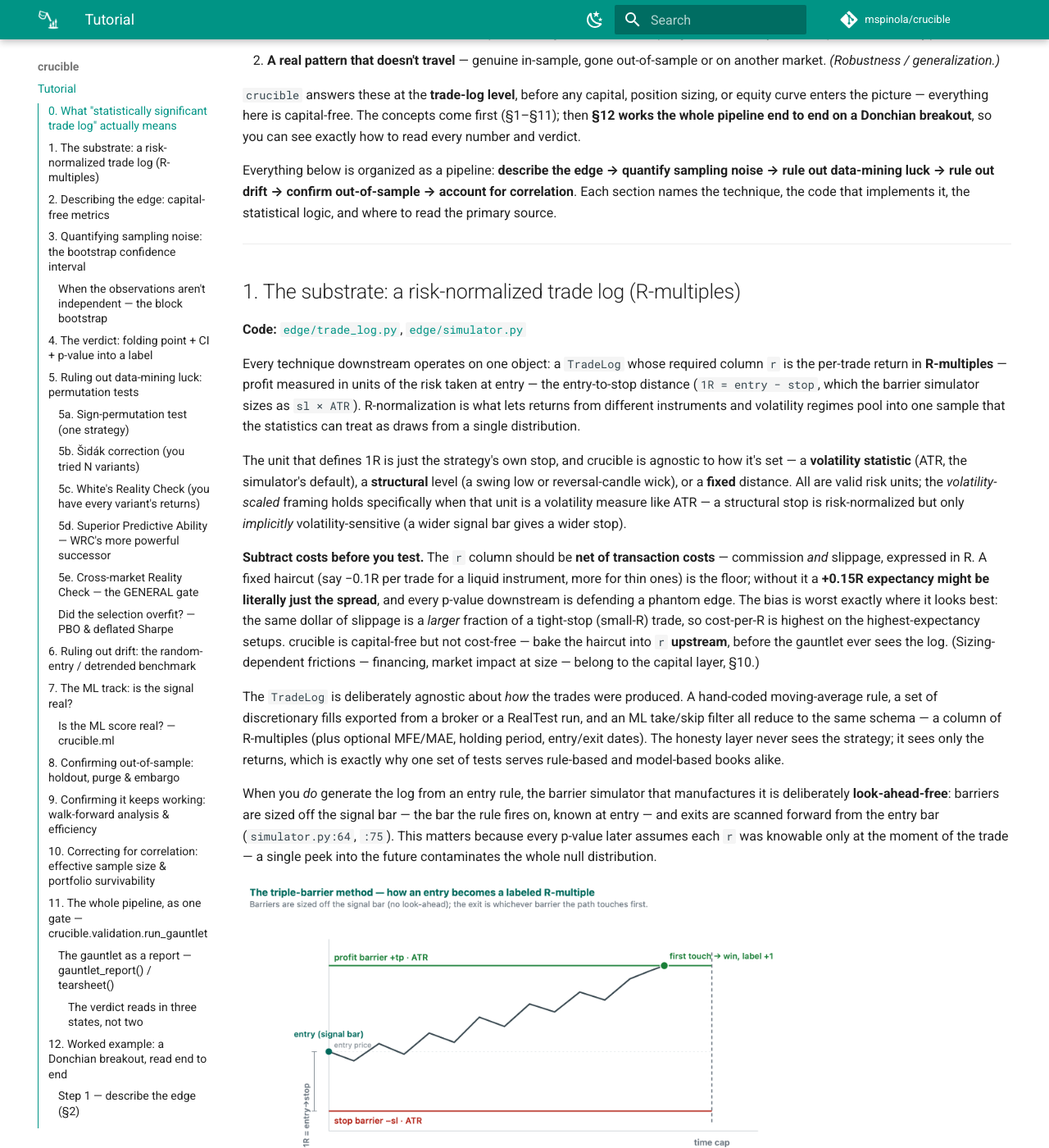
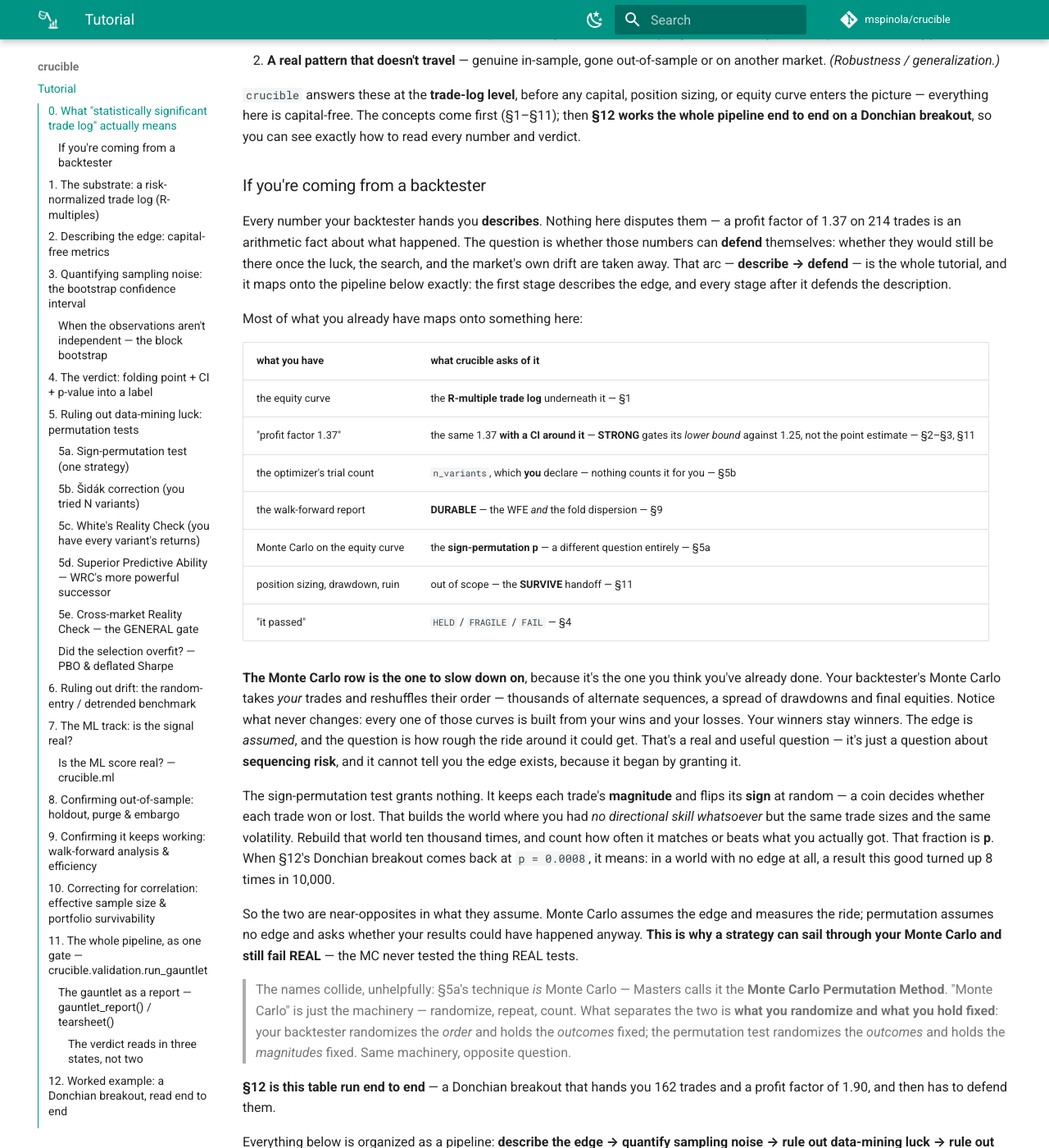
Before and after one commit to mspinola/crucible, an MkDocs documentation site: the page built from docs/index.md, in a window 1280 px wide and 1400 px high, scrolled down 538 px. Shown: the whole window at 82% size. Built offline with MkDocs 1.6.1 and Material for MkDocs 9.7.7, drawn with Linux system fonts in a browser that asks for light colours; comment, search, counter and statistics services are not loaded.

Commit message:
docs: orient the backtester reader in §0 — describe → defend
Readers arriving from an equity-curve tool have no map from what they
have to what the tutorial asks of it, so a section like §5d "Superior
Predictive Ability" reads as trivia rather than as load-bearing.

Adds an §0 orientation block: the describe → defend frame (which maps
onto the existing pipeline exactly — stage one describes the edge,
everything after defends it), a translation table from backtester
artifact to crucible counterpart, and prose on the Monte Carlo row.

The MC row gets the space because it's the one the reader believes they
have already done. Their MC holds the outcomes fixed and randomizes the
order — it assumes the edge and measures the ride. Sign-permutation holds
the magnitudes fixed and randomizes the signs — it assumes no edge and
asks whether the results could have happened anyway. Hence a system can
sail through MC and still fail REAL. Also defuses the name collision:
§5a's technique *is* Monte Carlo (Masters' Monte Carlo Permutation
Method), so the label is not what distinguishes the two.

Co-Authored-By: Claude Opus 4.8 <noreply@anthropic.com>

```diff
--- a/docs/index.md
+++ b/docs/index.md
@@ -29,6 +29,56 @@ have to be ruled out (the framing is Aronson's):
 equity curve enters the picture — everything here is capital-free. The concepts come first
 (§1–§11); then **§12 works the whole pipeline end to end on a Donchian breakout**, so you can
 see exactly how to read every number and verdict.
+
+### If you're coming from a backtester
+
+Every number your backtester hands you **describes**. Nothing here disputes them — a profit
+factor of 1.37 on 214 trades is an arithmetic fact about what happened. The question is whether
+those numbers can **defend** themselves: whether they would still be there once the luck, the
+search, and the market's own drift are taken away. That arc — **describe → defend** — is the
+whole tutorial, and it maps onto the pipeline below exactly: the first stage describes the edge,
+and every stage after it defends the description.
+
+Most of what you already have maps onto something here:
+
+| what you have | what crucible asks of it |
+|---|---|
+| the equity curve | the **R-multiple trade log** underneath it — §1 |
+| "profit factor 1.37" | the same 1.37 **with a CI around it** — **STRONG** gates its *lower bound* against 1.25, not the point estimate — §2–§3, §11 |
+| the optimizer's trial count | `n_variants`, which **you** declare — nothing counts it for you — §5b |
+| the walk-forward report | **DURABLE** — the WFE *and* the fold dispersion — §9 |
+| Monte Carlo on the equity curve | the **sign-permutation p** — a different question entirely — §5a |
+| position sizing, drawdown, ruin | out of scope — the **SURVIVE** handoff — §11 |
+| "it passed" | `HELD` / `FRAGILE` / `FAIL` — §4 |
+
+**The Monte Carlo row is the one to slow down on**, because it's the one you think you've
+already done. Your backtester's Monte Carlo takes *your* trades and reshuffles their order —
+thousands of alternate sequences, a spread of drawdowns and final equities. Notice what never
+changes: every one of those curves is built from your wins and your losses. Your winners stay
+winners. The edge is *assumed*, and the question is how rough the ride around it could get.
+That's a real and useful question — it's just a question about **sequencing risk**, and it
+cannot tell you the edge exists, because it began by granting it.
+
+The sign-permutation test grants nothing. It keeps each trade's **magnitude** and flips its
+**sign** at random — a coin decides whether each trade won or lost. That builds the world where
+you had *no directional skill whatsoever* but the same trade sizes and the same volatility.
+Rebuild that world ten thousand times, and count how often it matches or beats what you actually
+got. That fraction is **p**. When §12's Donchian breakout comes back at `p = 0.0008`, it means:
+in a world with no edge at all, a result this good turned up 8 times in 10,000.
+
+So the two are near-opposites in what they assume. Monte Carlo assumes the edge and measures the
+ride; permutation assumes no edge and asks whether your results could have happened anyway.
+**This is why a strategy can sail through your Monte Carlo and still fail REAL** — the MC never
+tested the thing REAL tests.
+
+> The names collide, unhelpfully: §5a's technique *is* Monte Carlo — Masters calls it the
+> **Monte Carlo Permutation Method**. "Monte Carlo" is just the machinery — randomize, repeat,
+> count. What separates the two is **what you randomize and what you hold fixed**: your
+> backtester randomizes the *order* and holds the *outcomes* fixed; the permutation test
+> randomizes the *outcomes* and holds the *magnitudes* fixed. Same machinery, opposite question.
+
+**§12 is this table run end to end** — a Donchian breakout that hands you 162 trades and a
+profit factor of 1.90, and then has to defend them.
 
 Everything below is organized as a pipeline: **describe the edge → quantify sampling
 noise → rule out data-mining luck → rule out drift → confirm out-of-sample → account
```
